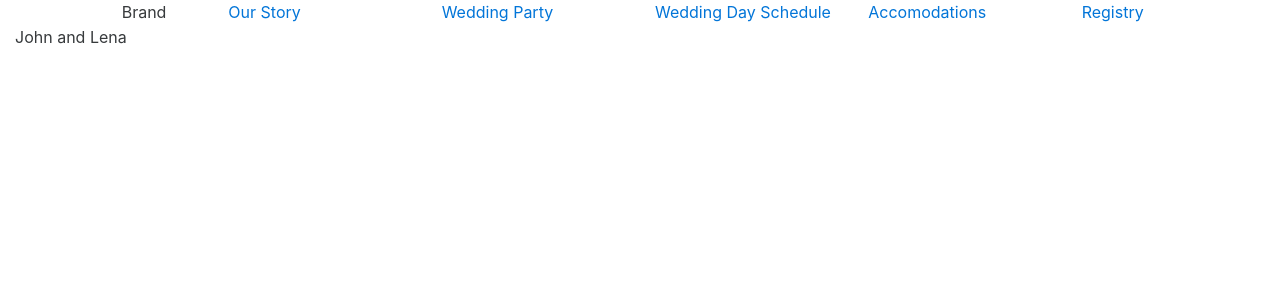
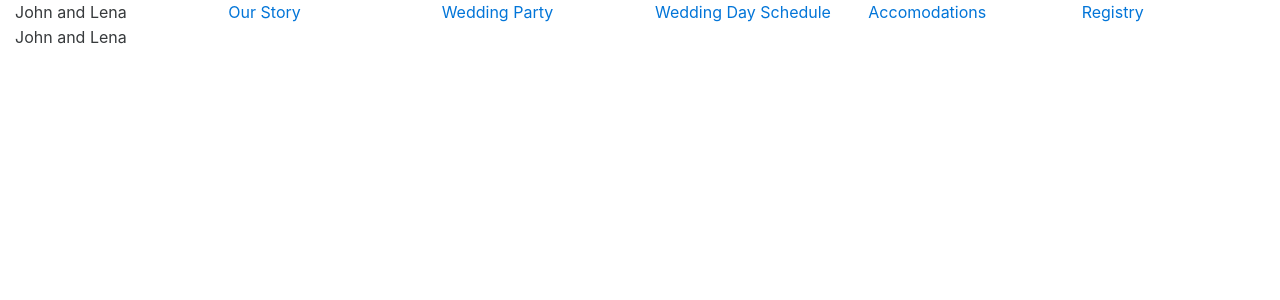
Before and after one commit to johntcarroll/wedding, a PHP site: page /home/index.php in a window 1280 px wide. Shown: the top 300 px of the page. Run offline with PHP 8.4, Linux system fonts and the light colour scheme.

Commit message:
center and brand

```diff
--- a/layout/header.php
+++ b/layout/header.php
@@ -18,9 +18,9 @@
         <div class='container-fluid'>
             <div class='row top-nav'>
                 <div class='col-md-12 hidden-sm-down'>
-                    <div class='row'>
-                        <div class='col-md-1 offset-md-1'>
-                            Brand
+                    <div class='row text-center'>
+                        <div class='col-md-2 nav-brand'>
+                            John and Lena
                         </div>
                         <div class='col-md-2 big-nav-link'>
                             <a href='<?php echo $root; ?>story/'>Our Story</a>
```
